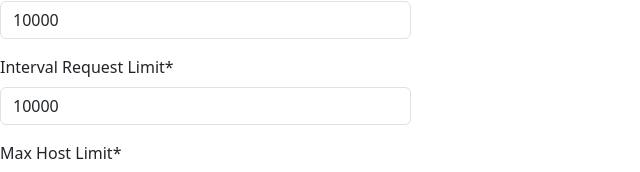
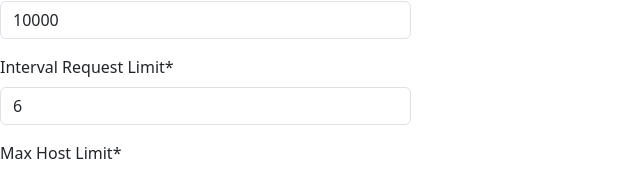
Before and after one commit to astric-0/NextCrawler, a Next.js app: page / in a window 1280 px wide. Shown: the part 133-305 px from the top of the page, without its empty margins (0-640 px from the left). Built offline with nearby package versions, Linux system fonts and the light colour scheme.

Commit message:
field correction

```diff
--- a/components/SourceForm.jsx
+++ b/components/SourceForm.jsx
@@ -32,8 +32,8 @@ const SourceForm = _ => {
                     type="number"
                     label="Interval Request Limit"
                     xxl="3"
-                    value={ sourceState.intervalGap }
-                    onChange={ setter('intervalGap') }
+                    value={ sourceState.intervalRequestLimit }
+                    onChange={ setter('intervalRequestLimit') }
                 />
 
             </Row>
```
